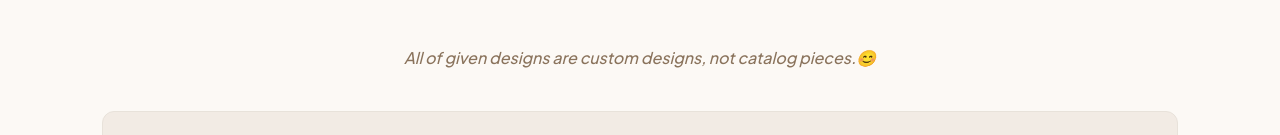
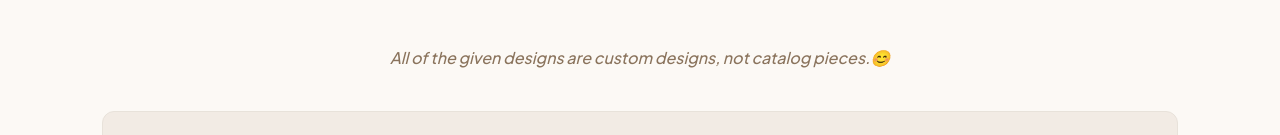
Before and after one commit to Totelore/Totelore, a plain HTML site: page index.html in a window 1280 px wide. Shown: the part 649-784 px from the top of the page. Drawn offline with nearby package versions, Linux system fonts and the light colour scheme; no server answers; a web font is replaced by a local one.

Commit message:
Update index.html

```diff
--- a/index.html
+++ b/index.html
@@ -656,7 +656,7 @@
         <h2 class="section-title">Featured Tales</h2>
         <p class="section-subtitle">Discover our complete collection of hand-painted canvas totes categorized by their story</p>
 		<p style="text-align: center; font-style: italic; color: var(--accent); margin-bottom: 2.5rem; font-weight: 500;">
-            All of given designs are custom designs, not catalog pieces.😊
+            All of the given designs are custom designs, not catalog pieces.😊
         </p>
 
         <!-- 1. WHISKER TALES -->
```
